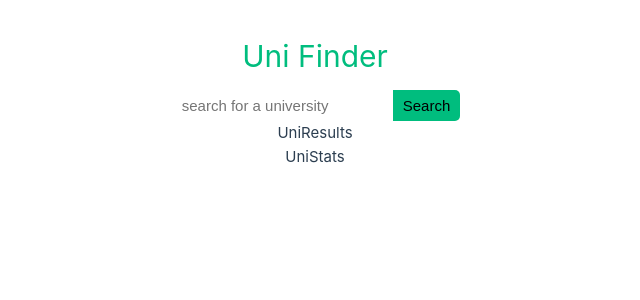
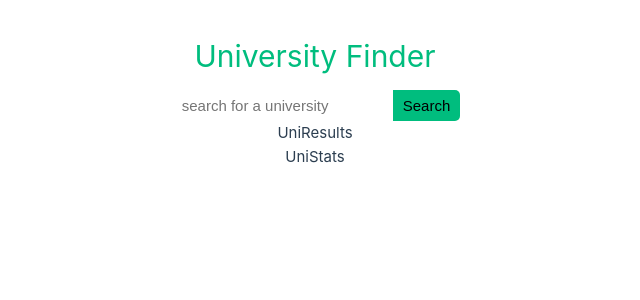
Before and after one commit to rvdegroen/Uni-Finder, a Vue app: page / in a window 1280 px wide. Shown: the top 300 px of the page, without its empty margins (325-965 px from the left). Built offline with nearby package versions, Linux system fonts and the light colour scheme.

Commit message:
added type uni and fetch

```diff
--- a/index.html
+++ b/index.html
@@ -1,10 +1,10 @@
 <!DOCTYPE html>
 <html lang="en">
   <head>
-    <meta charset="UTF-8">
-    <link rel="icon" href="/favicon.ico">
-    <meta name="viewport" content="width=device-width, initial-scale=1.0">
-    <title>Vite App</title>
+    <meta charset="UTF-8" />
+    <link rel="icon" href="/favicon.ico" />
+    <meta name="viewport" content="width=device-width, initial-scale=1.0" />
+    <title>University Finder</title>
   </head>
   <body>
     <div id="app"></div>
--- a/src/App.vue
+++ b/src/App.vue
@@ -3,7 +3,7 @@ import SearchContainer from './components/SearchContainer.vue'
 import UniResults from './components/UniResults.vue'
 import UniStats from './components/UniStats.vue'
 
-const title = 'Uni Finder'
+const title = 'University Finder'
 </script>
 
 <template>
--- a/src/components/SearchContainer.vue
+++ b/src/components/SearchContainer.vue
@@ -1,11 +1,24 @@
 <script setup lang="ts">
+import type { University } from '@/types'
 import { ref } from 'vue'
 
 const query = ref('')
 
-const handleSubmit = () => {
-  console.log(query.value)
+const handleSubmit = async () => {
+  // fetch input.value
+  const response = await fetch(`http://universities.hipolabs.com/search?name=${query.value}`)
+  const universities = await response.json()
+  console.log(universities)
+
+  // logging the number of universities
+  console.log(universities.length)
+
+  // empty input.value
   query.value = ''
+
+  // give universities a different type (not any: typescript thing) in type.ts
+  // types are always uppercase
+  return universities as University[]
 }
 </script>
 
--- /dev/null
+++ b/src/types.ts
@@ -0,0 +1,11 @@
+export type University = {
+  alpha_two_code: string
+  country: string
+  domains: string[]
+  name: string
+  //   - don't work, so put it as a string
+  //   in ts || is | (or)
+  'state-province': string | null
+  //   _ do work
+  web_pages: string[]
+}
```
